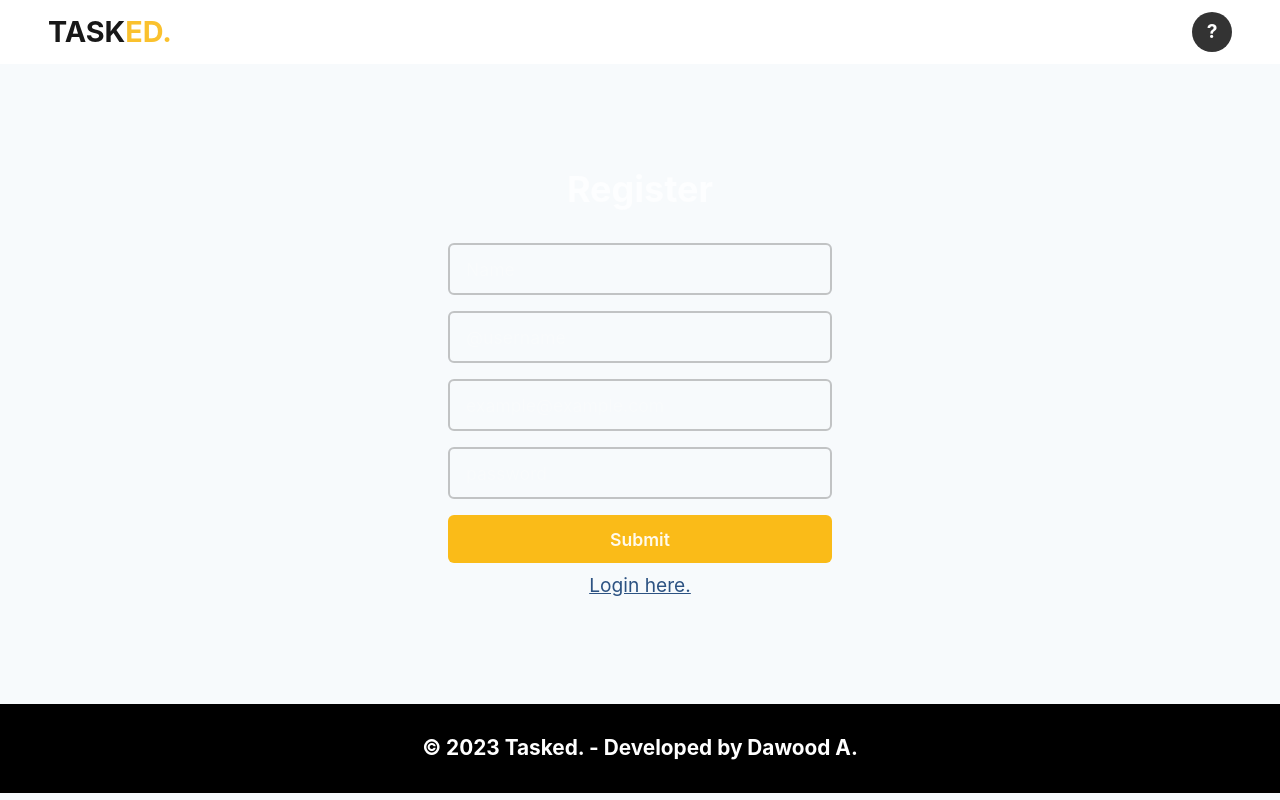
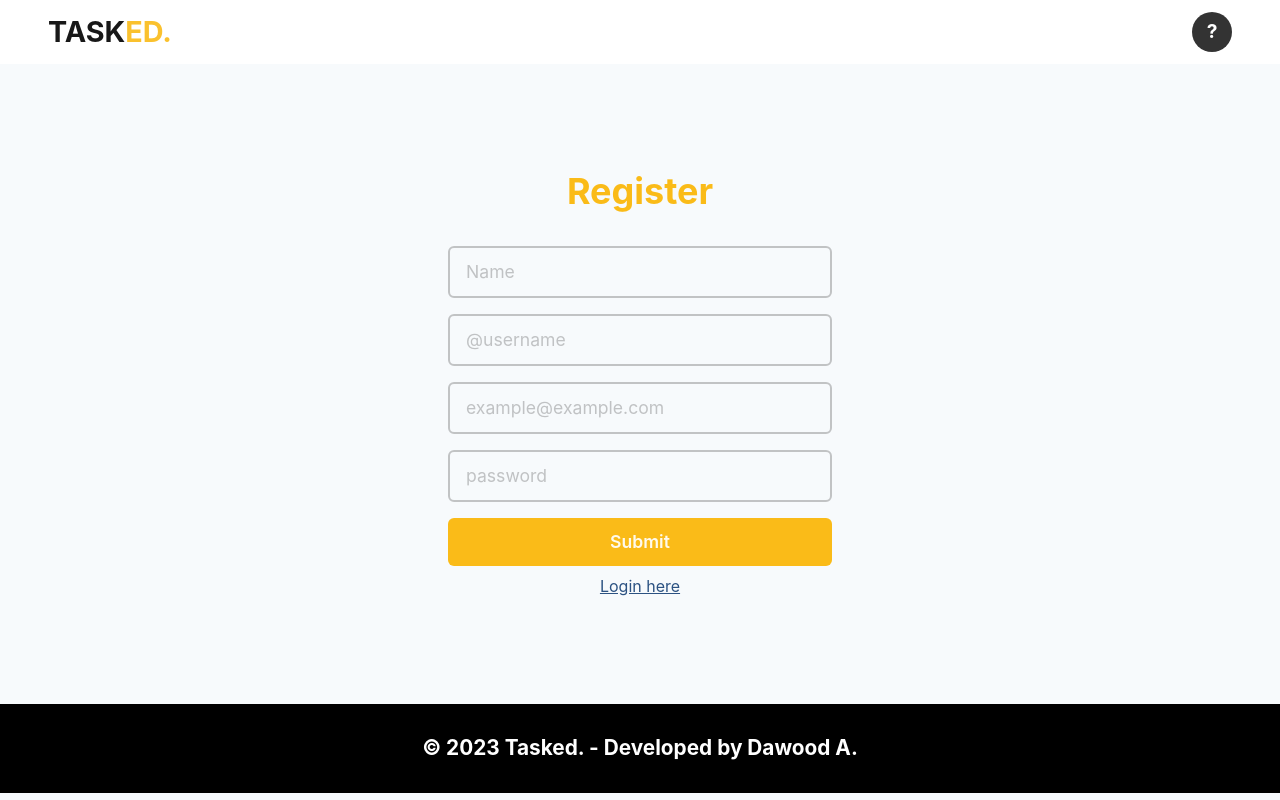
Before and after one commit to dawudarif/tasked, a React (Create React App) app in the folder client/: page /register in a window 1280 px wide. Built offline with nearby package versions, Linux system fonts and the light colour scheme; no server answers.

Commit message:
login and register styling fixed

```diff
--- a/client/src/pages/Home.tsx
+++ b/client/src/pages/Home.tsx
@@ -1,12 +1,9 @@
-import { ApolloError, useMutation, useQuery } from '@apollo/client';
-import { useEffect } from 'react';
-import { LOGOUT_USER } from '../graphql/User/mutations';
-import { GET_USER_PROFILE } from '../graphql/User/queries';
+import { ApolloError } from '@apollo/client';
+import { Box, Flex, Stack } from '@chakra-ui/react';
+import { IUserProfile } from '../../types/types';
+import HomeWrapper from '../components/Home/HomeWrapper';
 import Loader from '../components/Loader';
 import Login from './Login';
-import HomeWrapper from '../components/Home/HomeWrapper';
-import { IUserProfile } from '../../types/types';
-import { Box, Flex } from '@chakra-ui/react';
 
 interface IHome {
   data?: IUserProfile;
@@ -15,7 +12,21 @@ interface IHome {
 }
 
 const Home: React.FC<IHome> = ({ data, loading, error }) => {
-  if (error) return <div>An Error occurred</div>;
+  if (error)
+    return (
+      <Stack
+        justifyContent='center'
+        alignItems='center'
+        height='90vh'
+        width='100%'
+        gap={2}
+        color='#5555'
+        fontSize='1.2rem'
+      >
+        <code>{error.message}</code>
+        <code>refresh to continue...</code>
+      </Stack>
+    );
 
   return (
     <Box background='white'>
--- a/client/src/pages/Login.tsx
+++ b/client/src/pages/Login.tsx
@@ -85,14 +85,21 @@ const Login = () => {
       alignItems='center'
       gap={8}
     >
-      <Stack justifyContent='center' alignItems='center' width='30%' gap={6}>
-        <Heading opacity={0.8}>LOGIN</Heading>
+      <Stack
+        justifyContent='center'
+        alignItems='center'
+        width={{ lg: '30%', base: '90%' }}
+        gap={6}
+      >
+        <Heading color='brand.100'>LOGIN</Heading>
         <form onSubmit={handleLoginForm}>
           <Input
             type='email'
             name='email'
             placeholder='example@example.com'
             marginY={2}
+            color='#333333a7'
+            _placeholder={{ color: '#5555' }}
             width='100%'
             border='2px solid #5555'
             paddingY={6}
@@ -106,6 +113,8 @@ const Login = () => {
             name='password'
             placeholder='Password'
             marginY={2}
+            color='#333333a7'
+            _placeholder={{ color: '#5555' }}
             width='100%'
             border='2px solid #5555'
             paddingY={6}
@@ -131,10 +140,10 @@ const Login = () => {
             <Text
               color='blue.700'
               textDecoration='underline'
-              fontSize='1.2rem'
+              fontSize='1rem'
               textAlign='center'
             >
-              Not a user? Register here.
+              Not a user? Register here
             </Text>
           </Link>
         </form>
--- a/client/src/pages/Register.tsx
+++ b/client/src/pages/Register.tsx
@@ -93,8 +93,13 @@ const Register = () => {
       alignItems='center'
       gap={8}
     >
-      <Stack justifyContent='center' alignItems='center' width='30%' gap={6}>
-        <Heading opacity={0.8}>Register</Heading>
+      <Stack
+        justifyContent='center'
+        alignItems='center'
+        width={{ lg: '30%', base: '90%' }}
+        gap={6}
+      >
+        <Heading color='brand.100'>Register</Heading>
         <form onSubmit={handleRegisterForm}>
           <Input
             type='name'
@@ -103,6 +108,8 @@ const Register = () => {
             marginY={2}
             width='100%'
             border='2px solid #5555'
+            color='#333333a7'
+            _placeholder={{ color: '#5555' }}
             paddingY={6}
             fontSize='1.1em'
             value={registerData.name}
@@ -115,6 +122,8 @@ const Register = () => {
             marginY={2}
             width='100%'
             border='2px solid #5555'
+            color='#333333a7'
+            _placeholder={{ color: '#5555' }}
             paddingY={6}
             fontSize='1.1em'
             value={registerData.username}
@@ -127,6 +136,8 @@ const Register = () => {
             marginY={2}
             width='100%'
             border='2px solid #5555'
+            color='#333333a7'
+            _placeholder={{ color: '#5555' }}
             paddingY={6}
             fontSize='1.1em'
             value={registerData.email}
@@ -139,6 +150,8 @@ const Register = () => {
             marginY={2}
             width='100%'
             border='2px solid #5555'
+            color='#333333a7'
+            _placeholder={{ color: '#5555' }}
             paddingY={6}
             fontSize='1.1em'
             value={registerData.password}
@@ -161,10 +174,10 @@ const Register = () => {
             <Text
               color='blue.700'
               textDecoration='underline'
-              fontSize='1.2rem'
+              fontSize='1rem'
               textAlign='center'
             >
-              Login here.
+              Login here
             </Text>
           </Link>
         </form>
```
